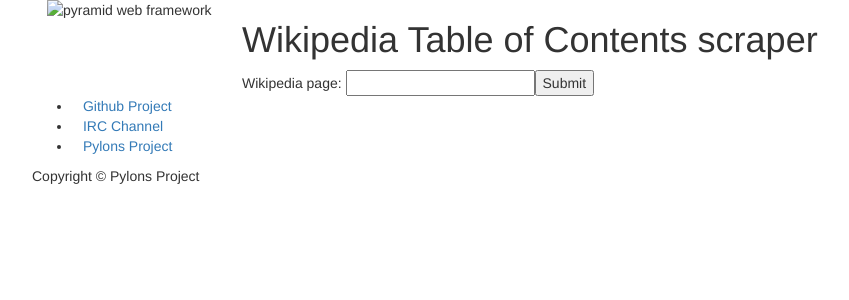
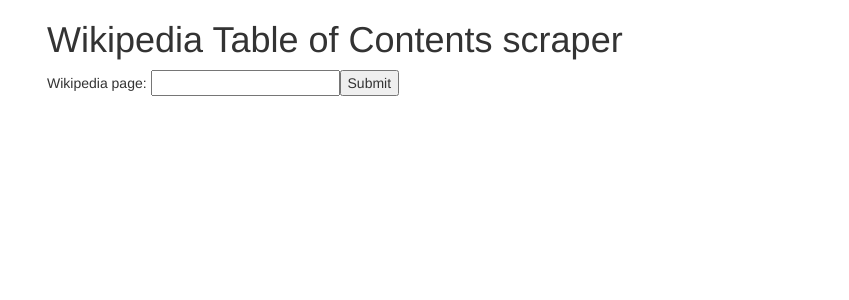
Before and after one commit to trebla64/wikipedia-toc-scraper, a Python web app: template wikipedia_toc_scraper/templates/mytemplate.jinja2 in a window 1280 px wide. Shown: the top 300 px of the page, without its empty margins (23-872 px from the left). Run offline with Jinja, Linux system fonts and the light colour scheme; the template is opened without the code that fills it, so the values that code supplies are empty; some libraries are stand-ins or nearby versions; some web fonts are replaced.

Commit message:
Remove the pyramid branding stuff

```diff
--- a/wikipedia_toc_scraper/templates/layout.jinja2
+++ b/wikipedia_toc_scraper/templates/layout.jinja2
@@ -28,27 +28,10 @@
     <div class="starter-template">
       <div class="container">
         <div class="row">
-          <div class="col-md-2">
-            <img class="logo img-responsive" src="{{request.static_url('wikipedia_toc_scraper:static/pyramid.png') }}" alt="pyramid web framework">
-          </div>
           <div class="col-md-10">
             {% block content %}
                 <p>No content</p>
             {% endblock content %}
-          </div>
-        </div>
-        <div class="row">
-          <div class="links">
-            <ul>
-              <li><i class="glyphicon glyphicon-cog icon-muted"></i><a href="https://github.com/Pylons/pyramid">Github Project</a></li>
-              <li><i class="glyphicon glyphicon-globe icon-muted"></i><a href="https://webchat.freenode.net/?channels=pyramid">IRC Channel</a></li>
-              <li><i class="glyphicon glyphicon-home icon-muted"></i><a href="http://pylonsproject.org">Pylons Project</a></li>
-            </ul>
-          </div>
-        </div>
-        <div class="row">
-          <div class="copyright">
-            Copyright &copy; Pylons Project
           </div>
         </div>
       </div>
```
